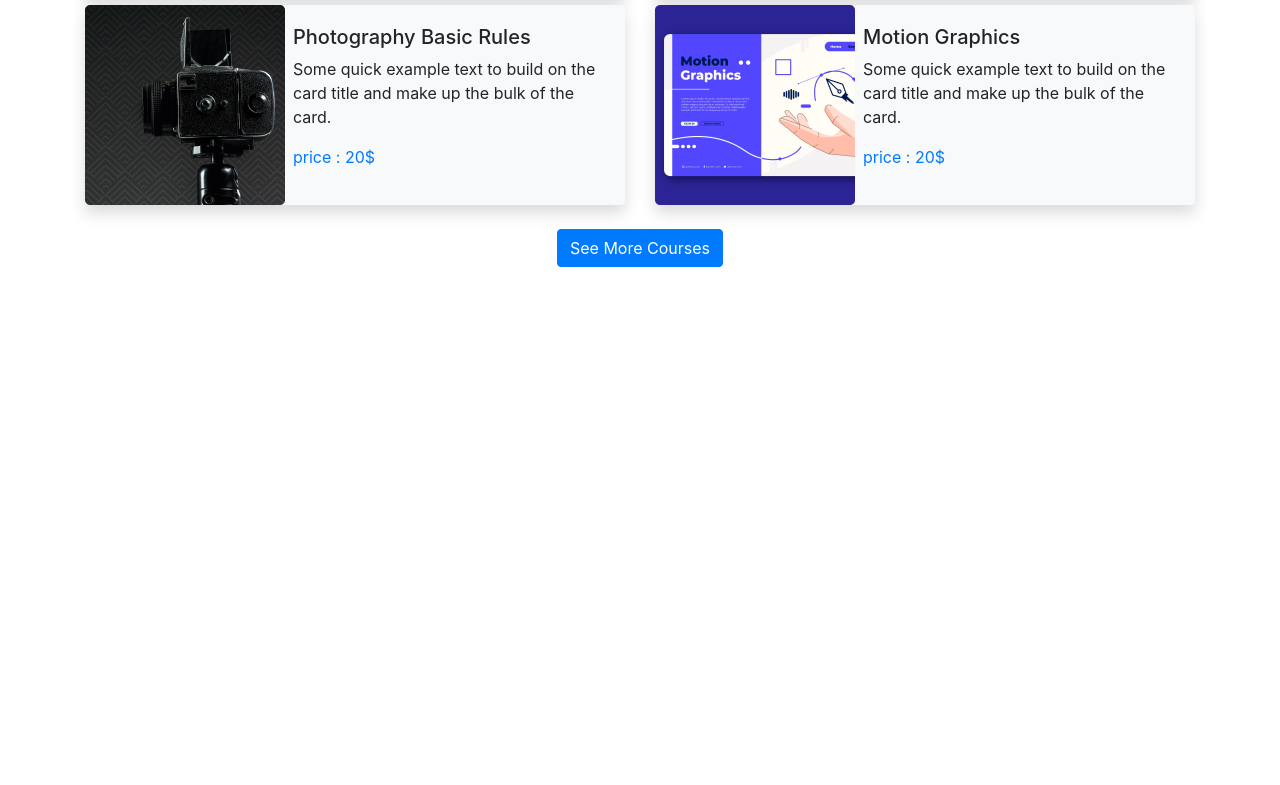
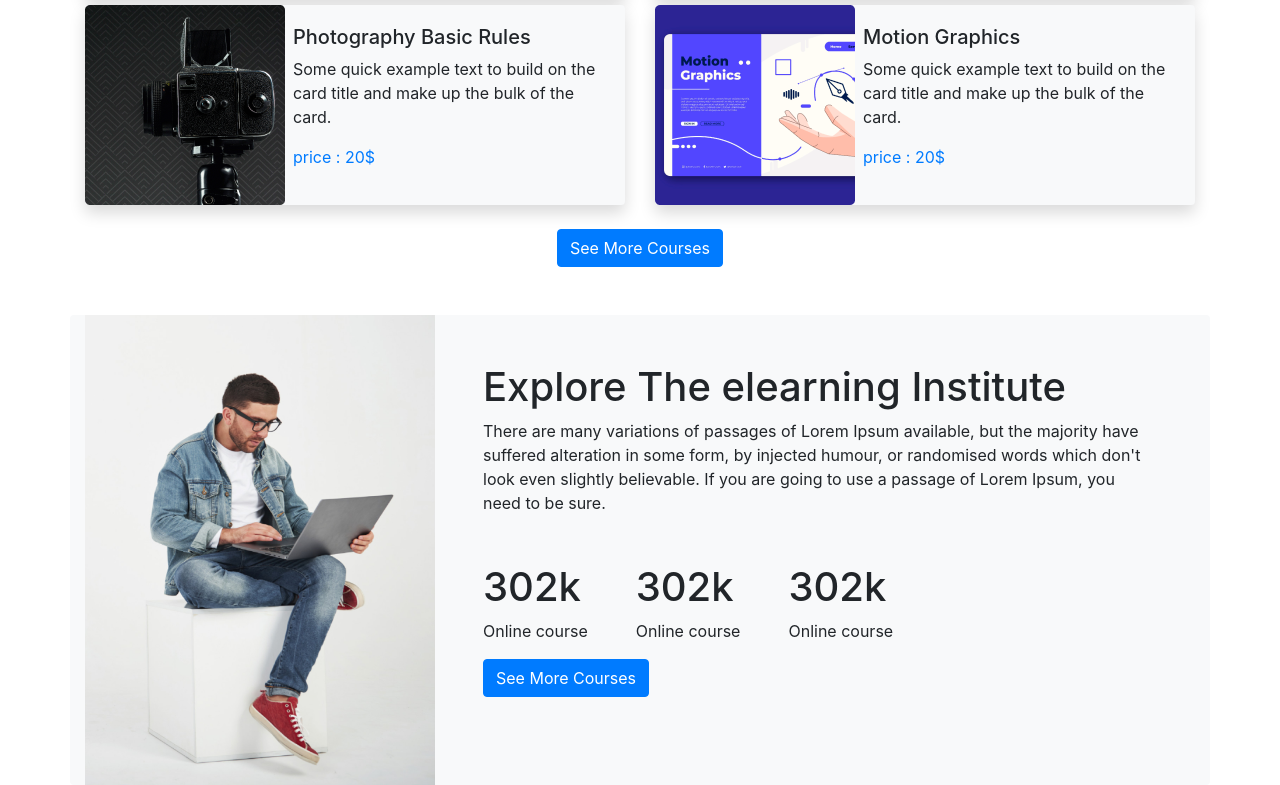
Before and after one commit to najmusskb/Assignment-3, a plain HTML site: page index.html in a window 1280 px wide. Shown: the part 1106-1891 px from the top of the page. Before the commit the page ends 1373 px from the top, so only its background shows below. Drawn offline with nearby package versions, Linux system fonts and the light colour scheme.

Commit message:
Explore The elearning  Institute

```diff
--- a/index.html
+++ b/index.html
@@ -231,8 +231,75 @@
             <div class="text-center">
                 <button type="button" class="btn btn-primary">See More Courses</button>
             </div>
+        </div>
 
-        </div>
+        <br>
+        <br>
+
+
+
+
+
+
+
+
+
+
+        <!-- Explore The elearning  Institute -->
+
+
+
+        <section class="container bg-light rounded">
+
+            <div class="d-flex">
+                <div>
+                    <img src="images/working.png" alt="" width="350px">
+
+                </div>
+
+
+
+                <div class="mx-5 mt-5">
+
+                    <h1>Explore The elearning Institute</h1>
+                    <p>There are many variations of passages of Lorem Ipsum available, but the
+                        majority have suffered alteration in some form, by injected humour, or
+                        randomised words which don't look even slightly believable. If you are going
+                        to use a passage of Lorem Ipsum, you need to be sure.</p>
+
+
+                    <div class="d-flex mt-5">
+
+                        <div>
+                            <h1>302k</h1>
+                            <p>Online course</p>
+                        </div>
+                        <div class="mx-5">
+                            <h1>302k</h1>
+                            <p>Online course</p>
+                        </div>
+                        <div>
+                            <h1>302k</h1>
+                            <p>Online course</p>
+                        </div>
+
+
+
+                    </div>
+                    <div class="">
+                        <button type="button" class="btn btn-primary">See More Courses</button>
+                    </div>
+
+                </div>
+            </div>
+        </section>
+
+
+
+
+
+
+
 
 
 
```
